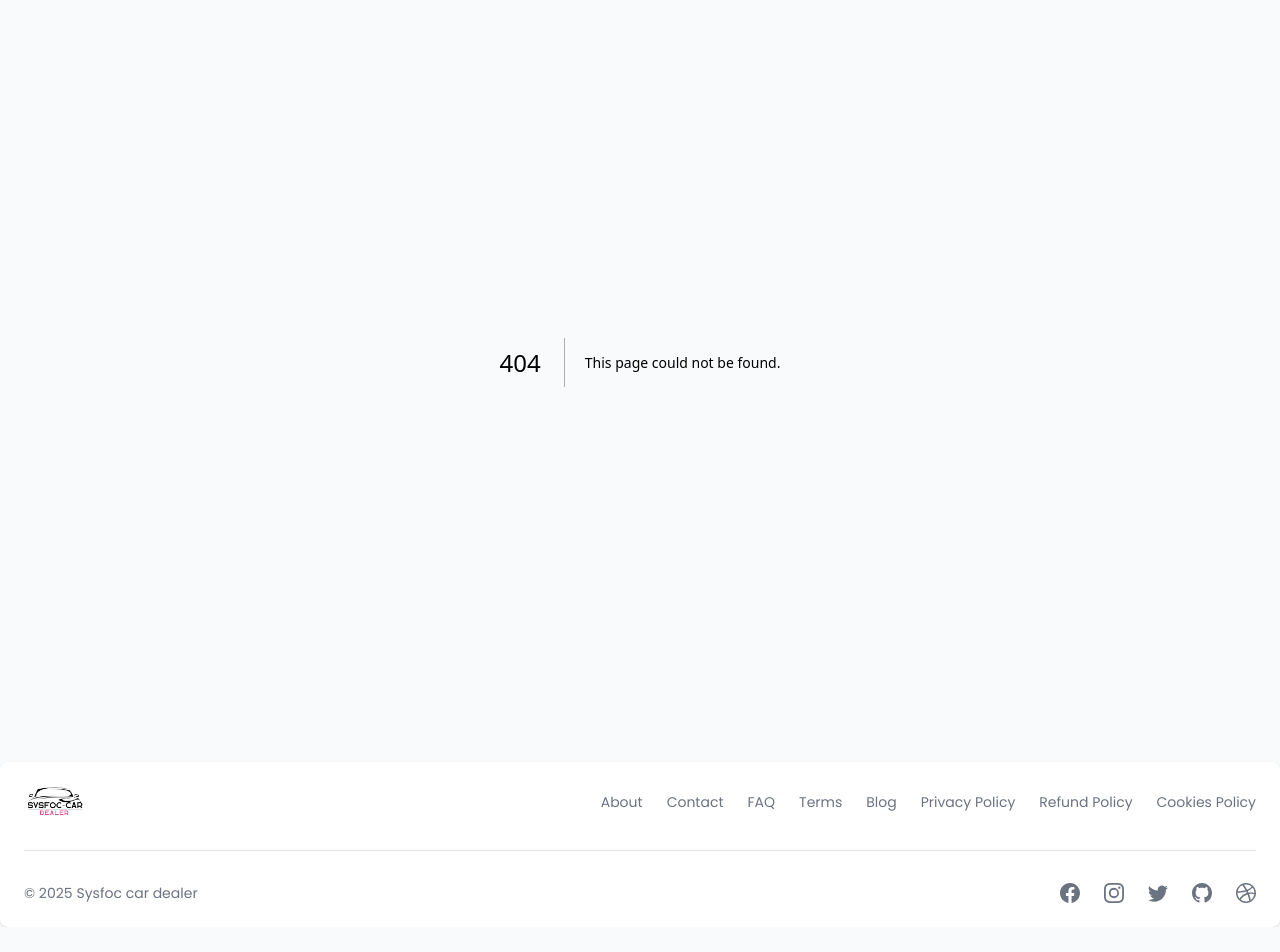
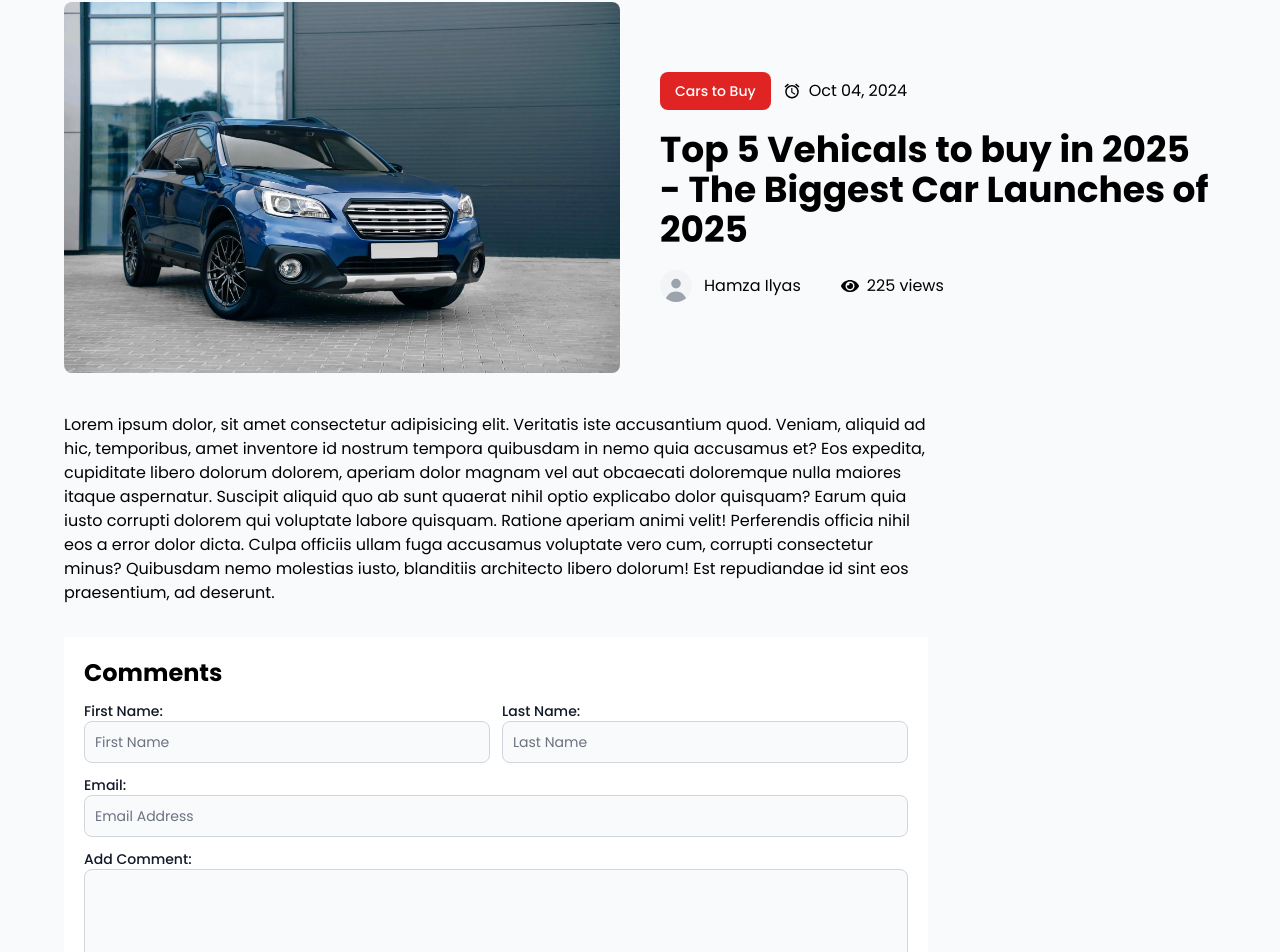
Before and after one commit to sysfoc/car-dealer-demo, a Next.js app: page /blogs/1 in a window 1280 px wide. Before the commit this address had no page. Shown: the part 294-1246 px from the top of the page. Before the commit the page ends 1221 px from the top, so only its background shows below. Built offline with nearby package versions, Linux system fonts and the light colour scheme.

Commit message:
Design Complete Blog Section

```diff
--- /dev/null
+++ b/app/blogs/[id]/page.jsx
@@ -0,0 +1,103 @@
+import { Avatar, Button, Label, Textarea, TextInput } from "flowbite-react";
+import Image from "next/image";
+import React from "react";
+import { FaEye } from "react-icons/fa";
+import { IoMdAlarm } from "react-icons/io";
+
+const page = () => {
+  return (
+    <section className="mx-4 my-5 sm:mx-16">
+      <div className="grid grid-cols-1 items-center gap-x-10 gap-y-5 py-5 md:grid-cols-2">
+        <div className="overflow-hidden rounded-lg">
+          <Image
+            src={"/banner.webp"}
+            alt="blog-image"
+            width={500}
+            height={300}
+            className="size-full"
+          />
+        </div>
+        <div>
+          <div className="flex flex-row items-center gap-3">
+            <Button className="bg-red-600 hover:!bg-red-700" size="sm">
+              Cars to Buy
+            </Button>
+            <div className="flex items-center gap-2">
+              <IoMdAlarm fontSize={18} />
+              <span>Oct 04, 2024</span>
+            </div>
+          </div>
+          <h1 className="mt-3 text-2xl font-bold sm:mt-5 sm:text-4xl">
+            Top 5 Vehicals to buy in 2025 - The Biggest Car Launches of 2025
+          </h1>
+          <div className="mt-5 flex items-center gap-10">
+            <div className="flex items-center gap-3">
+              <Avatar size={"sm"} rounded />
+              <span>Hamza Ilyas</span>
+            </div>
+            <div className="flex flex-row items-center gap-2">
+              <FaEye fontSize={18} />
+              <span>225 views</span>
+            </div>
+          </div>
+        </div>
+      </div>
+      <div className="mt-5 w-full md:w-3/4">
+        <div>
+          Lorem ipsum dolor, sit amet consectetur adipisicing elit. Veritatis
+          iste accusantium quod. Veniam, aliquid ad hic, temporibus, amet
+          inventore id nostrum tempora quibusdam in nemo quia accusamus et? Eos
+          expedita, cupiditate libero dolorum dolorem, aperiam dolor magnam vel
+          aut obcaecati doloremque nulla maiores itaque aspernatur. Suscipit
+          aliquid quo ab sunt quaerat nihil optio explicabo dolor quisquam?
+          Earum quia iusto corrupti dolorem qui voluptate labore quisquam.
+          Ratione aperiam animi velit! Perferendis officia nihil eos a error
+          dolor dicta. Culpa officiis ullam fuga accusamus voluptate vero cum,
+          corrupti consectetur minus? Quibusdam nemo molestias iusto, blanditiis
+          architecto libero dolorum! Est repudiandae id sint eos praesentium, ad
+          deserunt.
+        </div>
+        <div className="bg-white p-5 mt-8">
+          <h2 className="text-2xl font-bold">Comments</h2>
+          <div>
+            <form>
+              <div className="mt-3 grid grid-cols-1 gap-3 sm:grid-cols-2">
+                <div className="flex flex-col">
+                  <Label htmlFor="fname">First Name:</Label>
+                  <TextInput type="text" id="fname" placeholder="First Name" />
+                </div>
+                <div className="flex flex-col">
+                  <Label htmlFor="lname">Last Name:</Label>
+                  <TextInput type="text" id="lname" placeholder="Last Name" />
+                </div>
+                <div className="col-span-2 flex flex-col">
+                  <Label htmlFor="email">Email:</Label>
+                  <TextInput
+                    type="email"
+                    id="email"
+                    placeholder="Email Address"
+                  />
+                </div>
+                <div className="col-span-2 flex flex-col">
+                  <Label htmlFor="comment">Add Comment:</Label>
+                  <Textarea rows={10} id="comment" />
+                </div>
+              </div>
+              <div>
+                <Button
+                  type="submit"
+                  size={"md"}
+                  className=" mt-5 bg-red-600 hover:!bg-red-700"
+                >
+                  Add Comment
+                </Button>
+              </div>
+            </form>
+          </div>
+        </div>
+      </div>
+    </section>
+  );
+};
+
+export default page;
--- /dev/null
+++ b/app/blogs/page.jsx
@@ -0,0 +1,101 @@
+import Image from "next/image";
+import Link from "next/link";
+import React from "react";
+import { IoMdAlarm } from "react-icons/io";
+import { FaRegEye } from "react-icons/fa";
+
+const page = () => {
+  const blogs = [
+    {
+      title: "Top 5 Vehicles to Buy in 2025 - The Biggest Car Launches of 2025",
+      author: "Hamza Ilyas",
+      date: "Oct 04, 2024",
+      views: 1,
+      image: "/banner.webp",
+    },
+    {
+      title: "Electric Cars: The Future of Transportation in 2025",
+      author: "Sarah Khan",
+      date: "Sep 15, 2024",
+      views: 5,
+      image: "/banner.webp",
+    },
+    {
+      title: "SUVs vs Sedans: Which One is Right for You?",
+      author: "Ali Raza",
+      date: "Aug 20, 2024",
+      views: 12,
+      image: "/banner.webp",
+    },
+    {
+      title: "The Most Fuel-Efficient Cars of 2025 Revealed!",
+      author: "Ayesha Ahmed",
+      date: "Jul 30, 2024",
+      views: 8,
+      image: "/banner.webp",
+    },
+    {
+      title: "Self-Driving Cars: Are They Ready for 2025?",
+      author: "Usman Tariq",
+      date: "Jun 18, 2024",
+      views: 15,
+      image: "/banner.webp",
+    },
+    {
+      title: "Luxury Cars That Will Dominate 2025",
+      author: "Nida Malik",
+      date: "May 22, 2024",
+      views: 20,
+      image: "/banner.webp",
+    },
+  ];
+  return (
+    <section className="mx-4 my-10 sm:mx-8">
+      <h2 className="mt-5 text-center text-3xl font-semibold">Blog Section</h2>
+      <div className="mt-8">
+        <div className="grid grid-cols-1 gap-5 sm:grid-cols-2 lg:grid-cols-3 2xl:grid-cols-4">
+          {blogs.map((blog, index) => (
+            <div
+              key={index}
+              className="overflow-hidden rounded-md shadow-md transition-transform duration-300 hover:-translate-y-3 hover:scale-95 dark:border dark:border-gray-700 bg-white"
+            >
+              <Link href={`/blogs/${index + 1}`}>
+                <div>
+                  <Image
+                    src={blog.image}
+                    alt="blog-image"
+                    width={500}
+                    height={300}
+                    className="size-full"
+                  />
+                </div>
+                <div className="p-4">
+                  <h3 className="font-bold hover:text-red-600 hover:underline">
+                    {blog.title}
+                  </h3>
+                  <div className="mt-2 flex items-center justify-between">
+                    <div className="hidden md:block">
+                      <span className="text-sm">{blog.author}</span>
+                    </div>
+                    <div>
+                      <span className="flex items-center gap-2 text-sm">
+                        <IoMdAlarm fontSize={18} />
+                        {blog.date}
+                      </span>
+                    </div>
+                    <div className="flex items-center gap-2">
+                      <FaRegEye fontSize={18} />
+                      <span className="text-sm">{blog.views} views</span>
+                    </div>
+                  </div>
+                </div>
+              </Link>
+            </div>
+          ))}
+        </div>
+      </div>
+    </section>
+  );
+};
+
+export default page;
--- a/app/components/Footerr.jsx
+++ b/app/components/Footerr.jsx
@@ -19,7 +19,7 @@ const Footerr = () => {
             <Footer.Link href="/contact">Contact</Footer.Link>
             <Footer.Link href="#">FAQ</Footer.Link>
             <Footer.Link href="/terms">Terms</Footer.Link>
-            <Footer.Link href="#">Blog</Footer.Link>
+            <Footer.Link href="/blogs">Blogs</Footer.Link>
             <Footer.Link href="/privacy">Privacy Policy</Footer.Link>
             <Footer.Link href="#">Refund Policy</Footer.Link>
             <Footer.Link href="#">Cookies Policy</Footer.Link>
```
